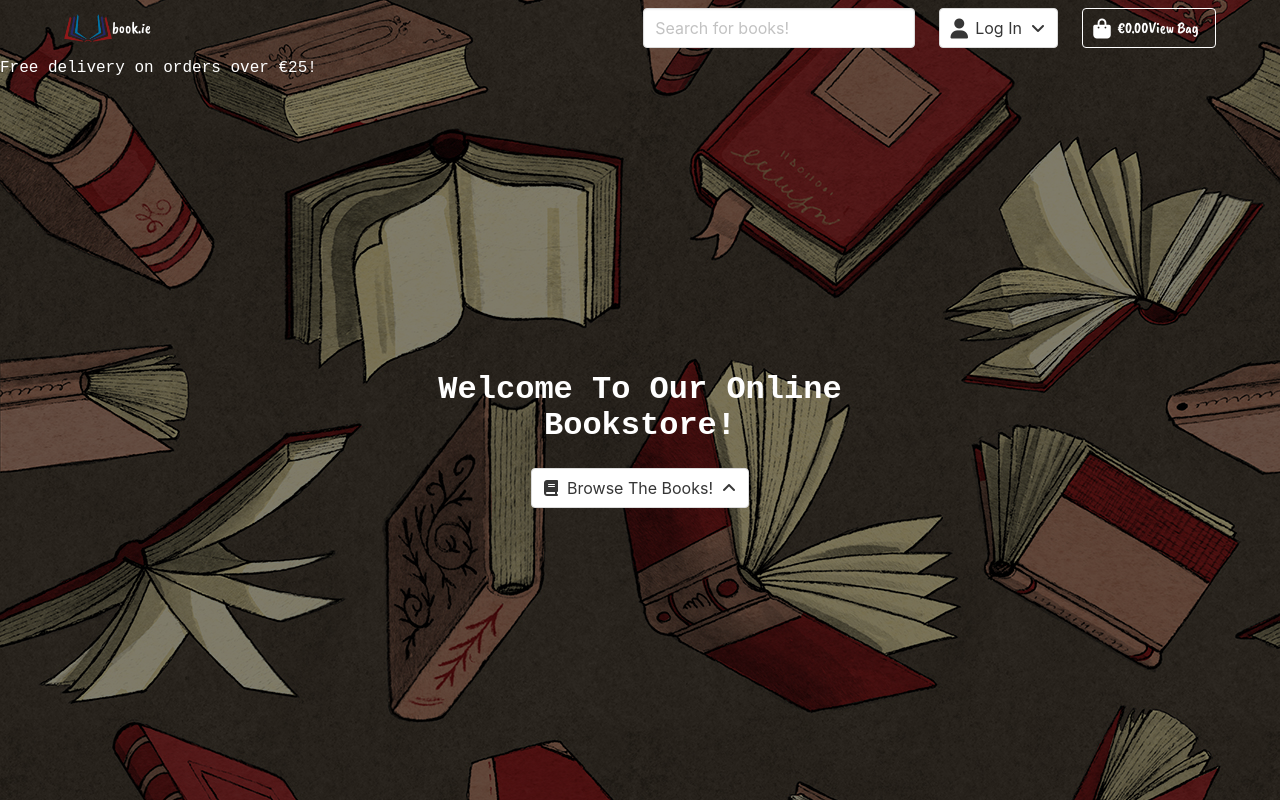
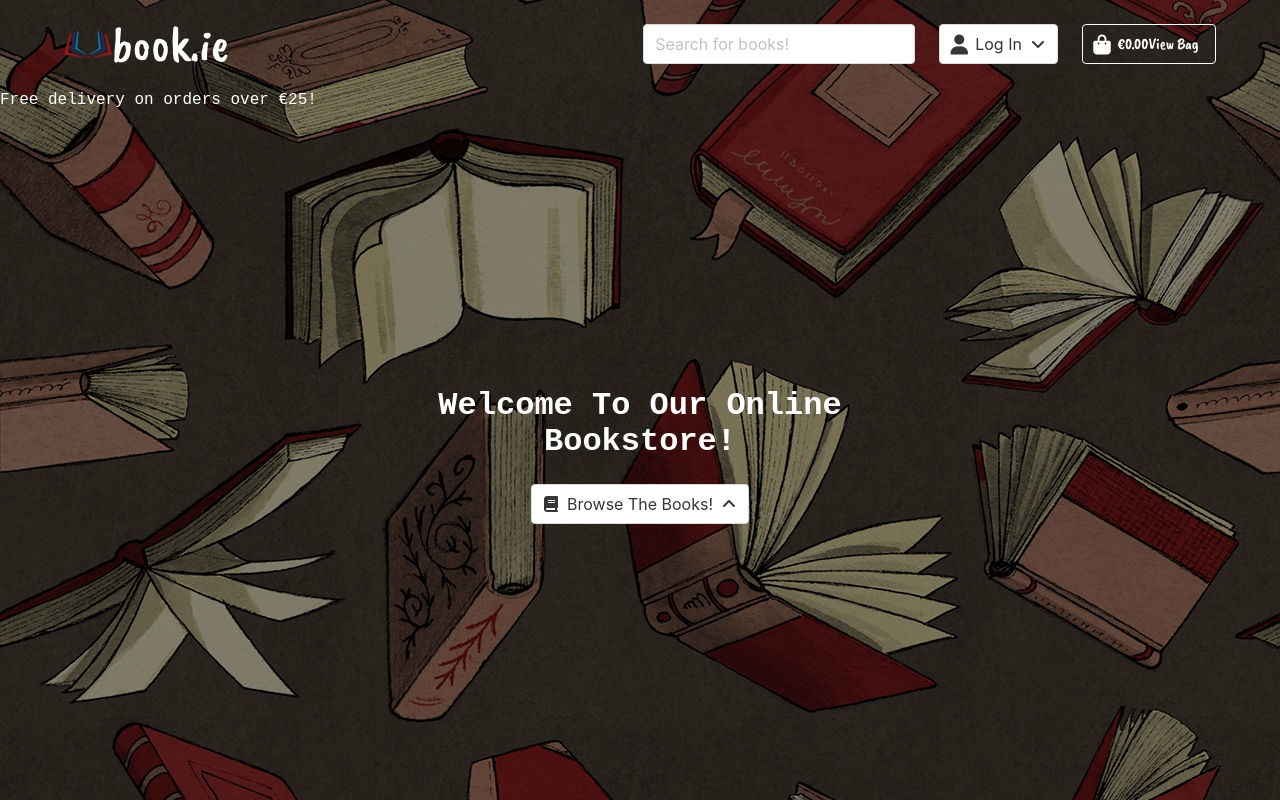
Before and after one commit to anteCedens/CI-MS4-ecommerce-site, a Django app: page / in a window 1280 px wide. Run offline with Django 3.2, Linux system fonts and the light colour scheme; some libraries are stand-ins or nearby versions; some web fonts are replaced.

Commit message:
Increase logo text's font size

```diff
--- a/static/css/base.css
+++ b/static/css/base.css
@@ -28,3 +28,7 @@ html, body {
   padding: 3rem 0;
   line-height: 1.5;
 }
+
+.navbar-brand p {
+    font-size: 3em;
+}
--- a/templates/base.html
+++ b/templates/base.html
@@ -60,7 +60,7 @@
                     <div class="navbar-brand">
                         <a class="navbar-item" href="{% url 'home' %}">
                             <img src="{{ MEDIA_URL }}clipart2158889.png" alt="Logo">
-                            <span>book.ie</span>
+                            <p>book.ie</p>
                         </a>
                         <span class="navbar-burger burger" data-target="navbarMenu">
                             <span></span>
```
